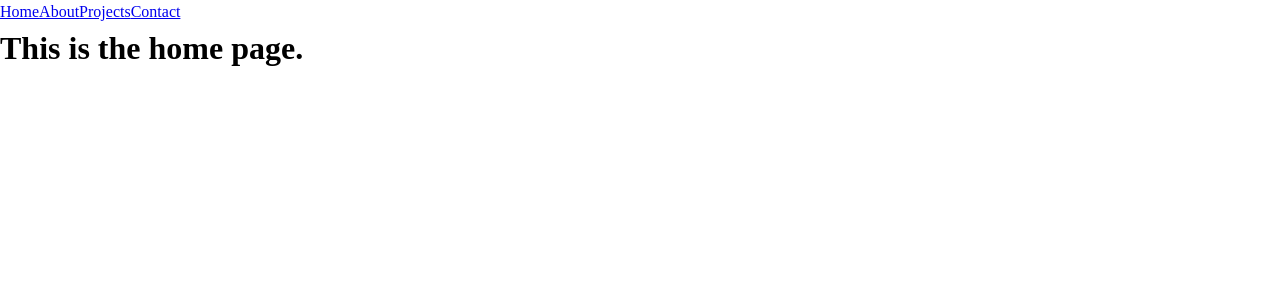
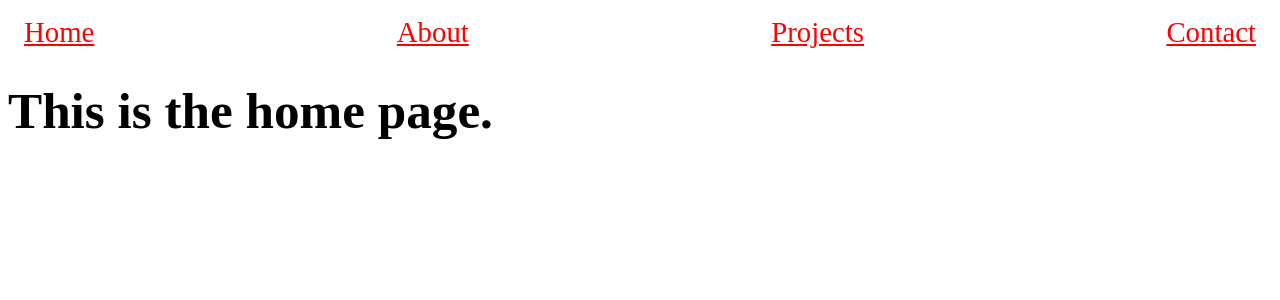
Before and after one commit to tscott-1/sppoorrt, a React (Vite) app: page / in a window 1280 px wide. Shown: the top 300 px of the page. Built offline with nearby package versions, Linux system fonts and the light colour scheme.

Commit message:
playing with the css

```diff
--- a/src/Main.css
+++ b/src/Main.css
@@ -1,56 +1,33 @@
-NavBar {
+h1 {
+    font-size: 3.2em;
+    line-height: 1.1;
+  }
+
+nav {
     display: flex;
     align-items: center;
     justify-content: space-between;
     position: relative;
-    height: var(--header-height);
+    font-size: 1.8em;
     margin: 1rem;
 }
 
-/* 1. Use a more-intuitive box-sizing model */
-*, *::before, *::after {
-    box-sizing: border-box;
+/* unvisited link */
+a:link {
+    color: red;
   }
 
-  /* 2. Remove default margin */
-  * {
-    margin: 0;
+  /* visited link */
+  a:visited {
+    color: green;
   }
 
-  body {
-    /* 3. Add accessible line-height */
-    line-height: 1.5;
-    /* 4. Improve text rendering */
-    -webkit-font-smoothing: antialiased;
+  /* mouse over link */
+  a:hover {
+    color: hotpink;
   }
 
-  /* 5. Improve media defaults */
-  img, picture, video, canvas, svg {
-    display: block;
-    max-width: 100%;
+  /* selected link */
+  a:active {
+    color: blue;
   }
-
-  /* 6. Inherit fonts for form controls */
-  input, button, textarea, select {
-    font: inherit;
-  }
-
-  /* 7. Avoid text overflows */
-  p, h1, h2, h3, h4, h5, h6 {
-    overflow-wrap: break-word;
-  }
-
-  /* 8. Improve line wrapping */
-  p {
-    text-wrap: pretty;
-  }
-  h1, h2, h3, h4, h5, h6 {
-    text-wrap: balance;
-  }
-
-  /*
-    9. Create a root stacking context
-  */
-  #root, #__next {
-    isolation: isolate;
-  }
```
